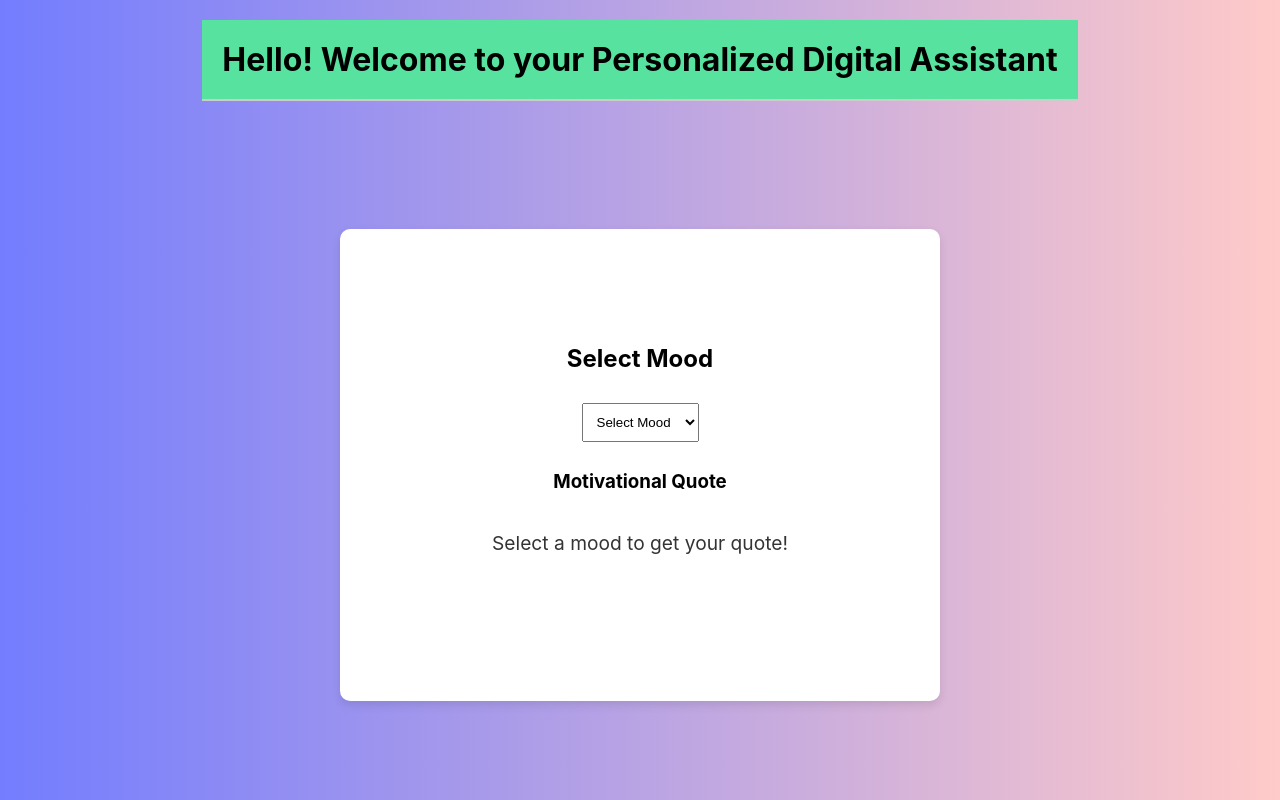
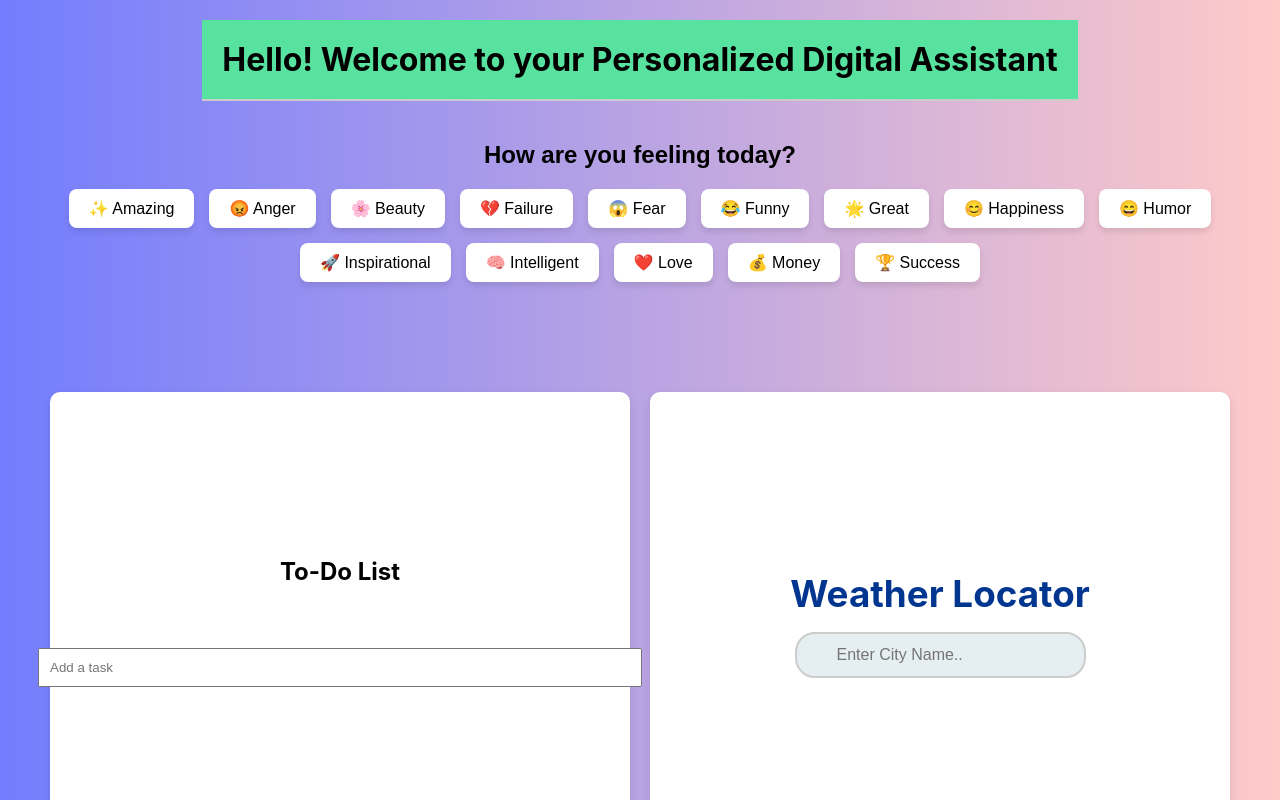
Before and after one commit to Philipn03/a5-final, a React (Create React App) app: page / in a window 1280 px wide. Shown: the top 800 px of the page. Built offline with nearby package versions, Linux system fonts and the light colour scheme.

Commit message:
improved mood

```diff
--- a/package.json
+++ b/package.json
@@ -9,6 +9,7 @@
     "@testing-library/react": "^13.4.0",
     "@testing-library/user-event": "^13.5.0",
     "axios": "^1.7.9",
+    "jquery": "^3.7.1",
     "react": "^18.3.1",
     "react-dom": "^18.3.1",
     "react-loader-spinner": "^5.4.5",
--- a/src/Motivation.css
+++ b/src/Motivation.css
@@ -1,24 +1,82 @@
 .motivation {
+  text-align: center;
+  font-family: 'Poppins', sans-serif;
+  padding: 20px;
+  transition: background-color 0.5s ease;
+}
+
+.motivation.amazing {
+  background-color: #f3e5f5;
+}
+
+.motivation.anger {
+  background-color: #ffcccb;
+}
+
+.motivation.beauty {
+  background-color: #e3f2fd;
+}
+
+/* Add similar background themes for other moods... */
+
+/* Mood Buttons */
+.mood-buttons {
   display: flex;
-  flex-direction: column;
+  flex-wrap: wrap;
+  justify-content: center;
+  gap: 15px;
+  margin: 20px 0;
+}
+
+.mood-button {
+  padding: 10px 20px;
+  border: none;
+  border-radius: 8px;
+  font-size: 16px;
+  cursor: pointer;
+  background-color: #ffffff;
+  box-shadow: 0px 4px 6px rgba(0, 0, 0, 0.1);
+  transition: transform 0.2s, background-color 0.3s;
+}
+
+.mood-button.active {
+  background-color: #ffd700;
+  color: #000;
+  font-weight: bold;
+}
+
+.mood-button:hover {
+  transform: scale(1.1);
+}
+
+/* Quote Container */
+.quote-container {
+  margin-top: 30px;
+  min-height: 50px;
+  display: flex;
   justify-content: center;
   align-items: center;
-  width: 600px;
-  min-height: 440px;
-  background-color: rgb(255, 255, 255);
-  text-align: center;
-  margin: 128px auto;
-  border-radius: 10px;
-  padding-bottom: 32px;
-  box-shadow: 0 4px 10px rgba(0, 0, 0, 0.1);
+}
+
+.quote {
+  font-size: 20px;
+  font-style: italic;
+  animation: fadeIn 1s ease;
+}
+
+.loading {
+  font-size: 18px;
+  color: #888;
+}
+
+/* Animations */
+@keyframes fadeIn {
+  from {
+    opacity: 0;
+    transform: translateY(10px);
   }
-
-  .motivation select {
-    padding: 10px;
-    margin: 10px 0;
+  to {
+    opacity: 1;
+    transform: translateY(0);
   }
-
-  .motivation p {
-    font-size: 1.2em;
-    color: #333;
-  }
+}
--- a/src/Motivation.js
+++ b/src/Motivation.js
@@ -1,51 +1,84 @@
 import React, { useState } from 'react';
-import axios from 'axios';
+import $ from 'jquery';
 import './Motivation.css';
 
 const Motivation = () => {
   const [mood, setMood] = useState('');
   const [quote, setQuote] = useState('');
+  const [loading, setLoading] = useState(false);
 
-  const fetchQuote = async (selectedMood) => {
-    if (!selectedMood) return; // Check if mood is selected
-    try {
-      const response = await axios.get(`https://api.api-ninjas.com/v1/quotes?category=${selectedMood}`, {
-        headers: {
-          'X-Api-Key': 'kNnVF07uuBGhkL1HgN5IUQ==jysy34CSppsjkXUD'
+  const moods = [
+    { value: 'amazing', label: '✨ Amazing' },
+    { value: 'anger', label: '😡 Anger' },
+    { value: 'beauty', label: '🌸 Beauty' },
+    { value: 'failure', label: '💔 Failure' },
+    { value: 'fear', label: '😱 Fear' },
+    { value: 'funny', label: '😂 Funny' },
+    { value: 'great', label: '🌟 Great' },
+    { value: 'happiness', label: '😊 Happiness' },
+    { value: 'humor', label: '😄 Humor' },
+    { value: 'inspirational', label: '🚀 Inspirational' },
+    { value: 'intelligent', label: '🧠 Intelligent' },
+    { value: 'love', label: '❤️ Love' },
+    { value: 'money', label: '💰 Money' },
+    { value: 'success', label: '🏆 Success' },
+  ];
+
+  const fetchQuote = (selectedMood) => {
+    if (!selectedMood) return;
+
+    setLoading(true);
+    setQuote(''); // Clear previous quote
+    $.ajax({
+      method: 'GET',
+      url: `https://api.api-ninjas.com/v1/quotes?category=${selectedMood}`,
+      headers: {
+        'X-Api-Key': 'kNnVF07uuBGhkL1HgN5IUQ==jysy34CSppsjkXUD',
+      },
+      contentType: 'application/json',
+      success: function (result) {
+        if (result.length > 0) {
+          setQuote(result[0].quote);
+        } else {
+          setQuote('No quote found for this mood.');
         }
-      });
-
-      // Assuming the response is an array, extract the quote from the first element
-      if (response.data.length > 0) {
-        setQuote(response.data[0].quote); // Get the first quote's text
-      } else {
-        setQuote('No quote found for this mood.');
-      }
-    } catch (error) {
-      console.error('Error fetching quote:', error);
-      setQuote('Could not fetch a quote, please try again later.');
-    }
+      },
+      error: function () {
+        setQuote('Could not fetch a quote, please try again later.');
+      },
+      complete: function () {
+        setLoading(false);
+      },
+    });
   };
 
-  const handleMoodChange = (e) => {
-    const selectedMood = e.target.value;
+  const handleMoodClick = (selectedMood) => {
     setMood(selectedMood);
-    fetchQuote(selectedMood); // Fetch quote when mood changes
+    fetchQuote(selectedMood);
   };
 
   return (
-    <div className="motivation">
-      <h2>Select Mood</h2>
-      <select onChange={handleMoodChange} value={mood}>
-        <option value="">Select Mood</option>
-        <option value="happy">happiness</option>
-        <option value="motivated">Motivated</option>
-        <option value="anxious">Anxious</option>
-        <option value="tired">Tired</option>
-      </select>
+    <div className={`motivation ${mood}`}>
+      <h2>How are you feeling today?</h2>
+      <div className="mood-buttons">
+        {moods.map((m) => (
+          <button
+            key={m.value}
+            className={`mood-button ${mood === m.value ? 'active' : ''}`}
+            onClick={() => handleMoodClick(m.value)}
+          >
+            {m.label}
+          </button>
+        ))}
+      </div>
 
-      <h3>Motivational Quote</h3>
-      <p>{quote || 'Select a mood to get your quote!'}</p>
+      <div className="quote-container">
+        {loading ? (
+          <p className="loading">Fetching your quote...</p>
+        ) : (
+          quote && <p className="quote">{quote}</p>
+        )}
+      </div>
     </div>
   );
 };
```
Also changed, not shown: 1 other file (tests, documents, lock files or other folders).
